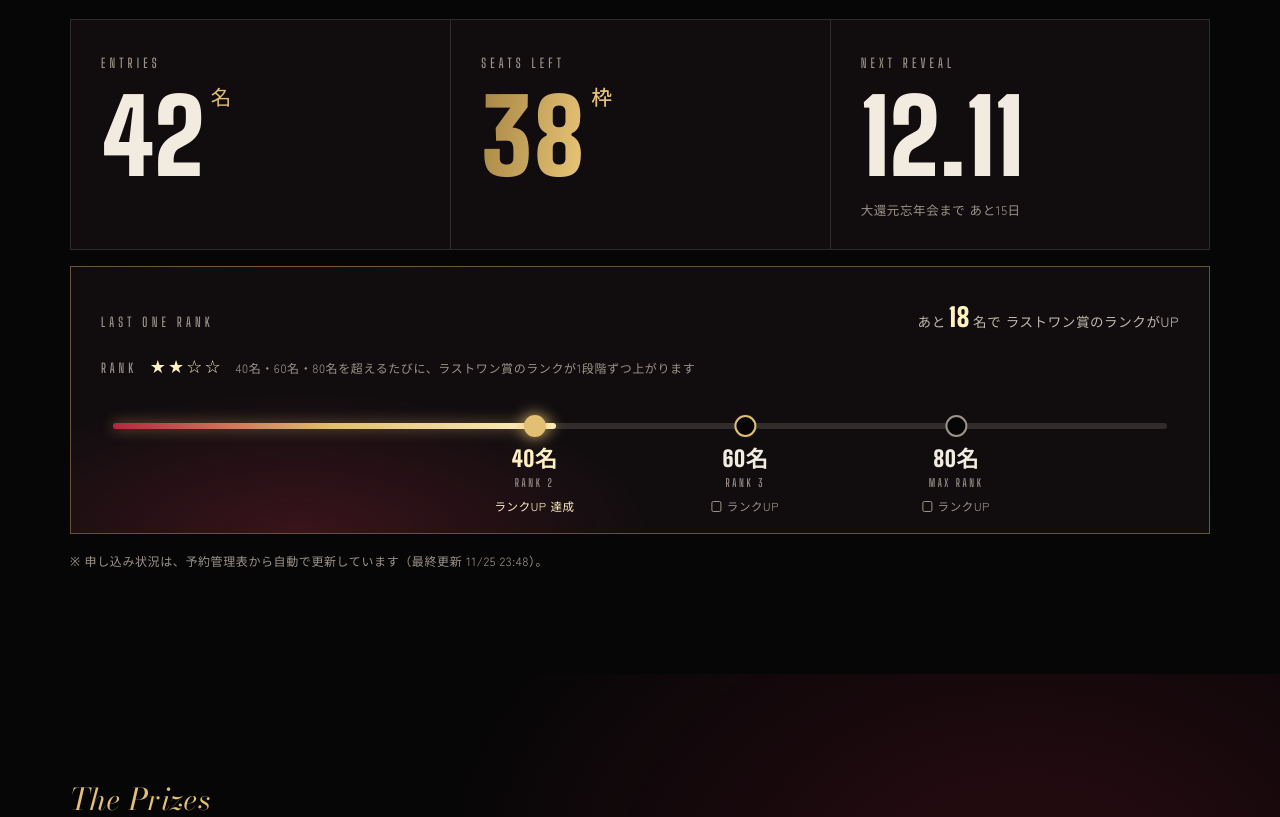
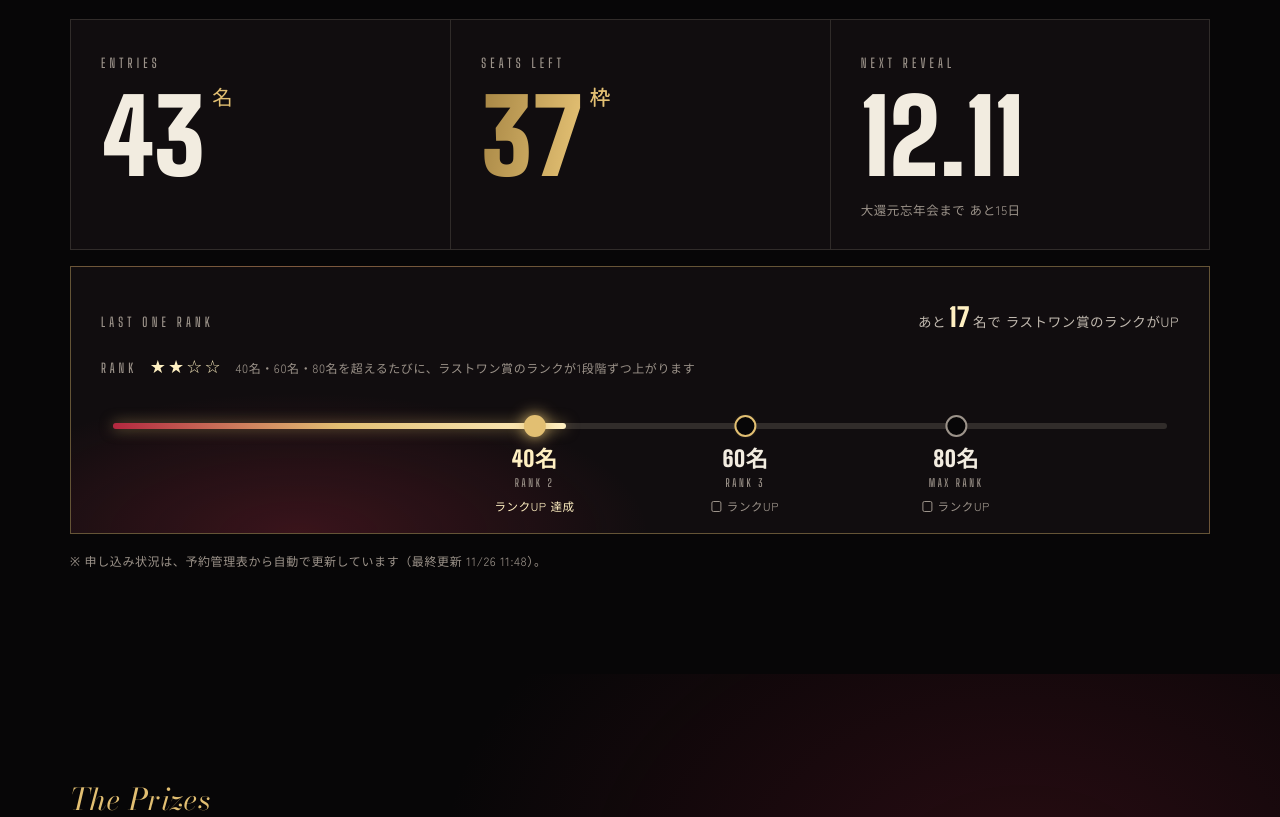
Before and after one commit to mozalink0001-lgtm/bonenkai2026, a plain HTML site: page index.html in a window 1280 px wide. Shown: the part 1248-2065 px from the top of the page. Drawn offline with nearby package versions, Linux system fonts and the light colour scheme; a web font is replaced by a local one.

Commit message:
申し込み人数を43名に更新
Co-Authored-By: Claude Opus 5.5 <noreply@anthropic.com>
Claude-Session: https://claude.ai/code/session_01WKBzcfV5RtaoUxEUigUVZC

```diff
--- a/index.html
+++ b/index.html
@@ -817,7 +817,7 @@ footer .wrap{display:flex;justify-content:space-between;gap:12px;flex-wrap:wrap;
 <script>
 (function(){
   // 申し込み人数：予約管理表（イベント別集計・イベントID 261204）の予約数。定期タスクが定期的に書き換える
-  var LIVE = { entries: 42, capacity: 80, max: 100, prizes: 20, updated: '2026-11-26T08:48' };
+  var LIVE = { entries: 43, capacity: 80, max: 100, prizes: 20, updated: '2026-11-26T20:48' };
 
   var EVENT = new Date('2026-12-11T19:30:00+09:00');
   var DEADLINE = new Date('2026-11-30T23:59:59+09:00');
```
